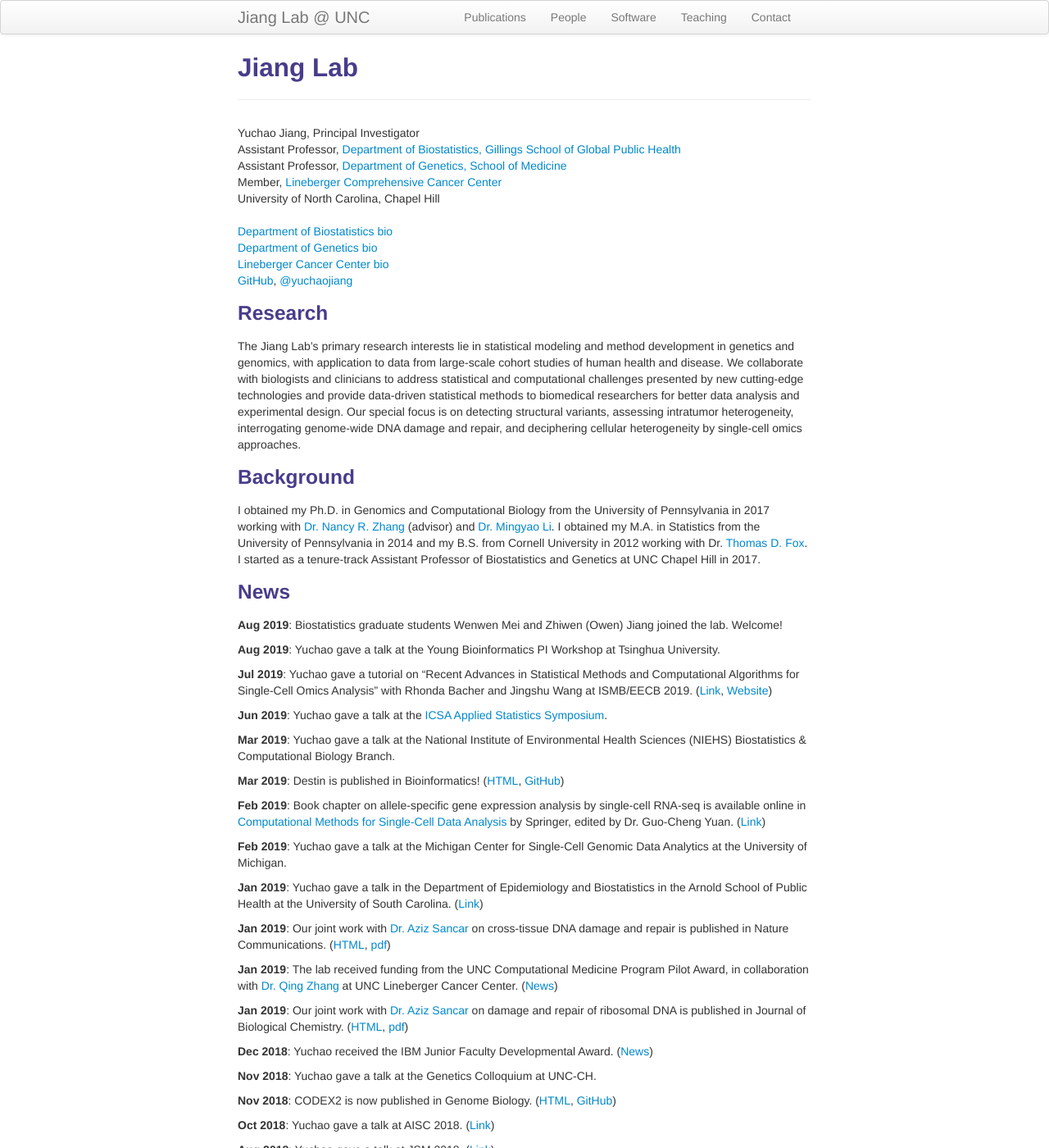
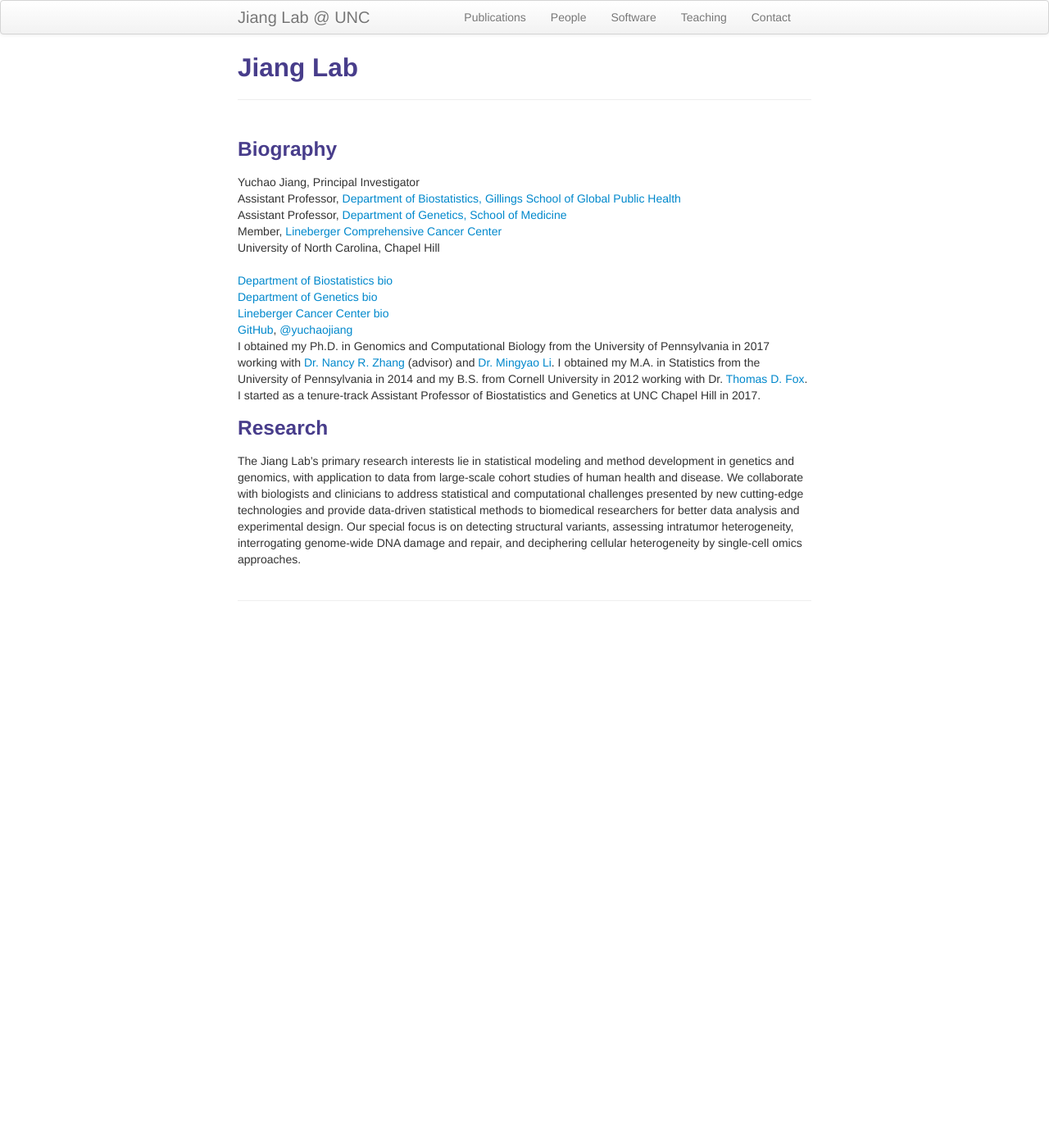
Before and after one commit to yuchaojiang/yuchaojiang.github.io, a Jekyll site: the page built from index.md, in a window 1280 px wide and 1400 px high. Shown: the whole window at 82% size. Built offline with Jekyll 4.4.1, drawn with Linux system fonts in a browser that asks for light colours; some of the changed text lies outside the part shown.

Commit message:
Update index.md

```diff
--- a/index.md
+++ b/index.md
@@ -4,6 +4,8 @@ title: Jiang Lab
 description: I am an Assistant Professor in the Department of Biostatistics and the Department of Genetics at the University of North Carolina, Chapel Hill.
 
 ---
+
+### Biography
 
 <div class="container">
     <div class="row-fluid">
@@ -25,60 +27,8 @@ description: I am an Assistant Professor in the Department of Biostatistics and
     </div>
 </div>
 
+I obtained my Ph.D. in Genomics and Computational Biology from the University of Pennsylvania in 2017 working with [Dr. Nancy R. Zhang](https://statistics.wharton.upenn.edu/profile/nzh/) (advisor) and [Dr. Mingyao Li](http://www.med.upenn.edu/apps/faculty/index.php/g275/p8122973). I obtained my M.A. in Statistics from the University of Pennsylvania in 2014 and my B.S. from Cornell University in 2012 working with Dr. [Thomas D. Fox](https://mbg.cornell.edu/people/thomas-fox/). I started as a tenure-track Assistant Professor of Biostatistics and Genetics at UNC Chapel Hill in 2017.
+
 ### Research
 
 The Jiang Lab’s primary research interests lie in statistical modeling and method development in genetics and genomics, with application to data from large-scale cohort studies of human health and disease. We collaborate with biologists and clinicians to address statistical and computational challenges presented by new cutting-edge technologies and provide data-driven statistical methods to biomedical researchers for better data analysis and experimental design. Our special focus is on detecting structural variants, assessing intratumor heterogeneity, interrogating genome-wide DNA damage and repair, and deciphering cellular heterogeneity by single-cell omics approaches.
-
-
-###  Background
-
-I obtained my Ph.D. in Genomics and Computational Biology from the University of Pennsylvania in 2017 working with [Dr. Nancy R. Zhang](https://statistics.wharton.upenn.edu/profile/nzh/) (advisor) and [Dr. Mingyao Li](http://www.med.upenn.edu/apps/faculty/index.php/g275/p8122973). I obtained my M.A. in Statistics from the University of Pennsylvania in 2014 and my B.S. from Cornell University in 2012 working with Dr. [Thomas D. Fox](https://mbg.cornell.edu/people/thomas-fox/). I started as a tenure-track Assistant Professor of Biostatistics and Genetics at UNC Chapel Hill in 2017.
-
-### News
-**Aug 2019**: Biostatistics graduate students Wenwen Mei and Zhiwen (Owen) Jiang joined the lab. Welcome!
-
-**Aug 2019**: Yuchao gave a talk at the Young Bioinformatics PI Workshop at Tsinghua University.
-
-**Jul 2019**: Yuchao gave a tutorial on "Recent Advances in Statistical Methods and Computational Algorithms for Single-Cell Omics Analysis" with Rhonda Bacher and Jingshu Wang at ISMB/EECB 2019. ([Link](https://www.iscb.org/ismbeccb2019-program/tutorials#am2), [Website](https://github.com/rhondabacher/ISMB2019_SingleCellTutorial))
-
-**Jun 2019**: Yuchao gave a talk at the [ICSA Applied Statistics Symposium](https://symposium2019.icsa.org/main.html).
-
-**Mar 2019**: Yuchao gave a talk at the National Institute of Environmental Health Sciences (NIEHS) Biostatistics & Computational Biology Branch.
-
-**Mar 2019**: Destin is published in Bioinformatics! ([HTML](https://academic.oup.com/bioinformatics/advance-article/doi/10.1093/bioinformatics/btz141/5367832), [GitHub](https://github.com/urrutiag/destin/))
-
-**Feb 2019**: Book chapter on allele-specific gene expression analysis by single-cell RNA-seq is available online in [Computational Methods for Single-Cell Data Analysis](https://www.springer.com/us/book/9781493990566) by Springer, edited by Dr. Guo-Cheng Yuan. ([Link](https://link.springer.com/protocol/10.1007%2F978-1-4939-9057-3_11))
-
-**Feb 2019**: Yuchao gave a talk at the Michigan Center for Single-Cell Genomic Data Analytics at the University of Michigan.
-
-**Jan 2019**: Yuchao gave a talk in the Department of Epidemiology and Biostatistics in the Arnold School of Public Health at the University of South Carolina. ([Link](https://www.dropbox.com/s/knzk4asp4vgrsuj/epibioJiangvs2.jpg?dl=0))
-
-**Jan 2019**: Our joint work with [Dr. Aziz Sancar](http://sancarlab.unc.edu/) on cross-tissue DNA damage and repair is published in Nature Communications. ([HTML](https://www.nature.com/articles/s41467-019-08290-2), [pdf](https://www.nature.com/articles/s41467-019-08290-2.pdf))
-
-**Jan 2019**: The lab received funding from the UNC Computational Medicine Program Pilot Award, in collaboration with [Dr. Qing Zhang](https://www.med.unc.edu/pathology/faculty-2/dplm-faculty-profiles2014dr-zhang/) at UNC Lineberger Cancer Center. ([News](http://news.unchealthcare.org/som-vital-signs/2019/jan-24/honors-and-awards?utm_source=vs-email&utm_medium=email&utm_campaign=4))
-
-**Jan 2019**: Our joint work with [Dr. Aziz Sancar](http://sancarlab.unc.edu/) on damage and repair of ribosomal DNA is published in Journal of Biological Chemistry. ([HTML](http://www.jbc.org/content/294/1/210.short), [pdf](http://www.jbc.org/content/294/1/210.full.pdf))
-
-**Dec 2018**: Yuchao received the IBM Junior Faculty Developmental Award. ([News](https://www.med.unc.edu/genetics/yuchao-jiang-phd-receives-junior-faculty-development-award/))
-
-**Nov 2018**: Yuchao gave a talk at the Genetics Colloquium at UNC-CH.
-
-**Nov 2018**: CODEX2 is now published in Genome Biology. ([HTML](https://genomebiology.biomedcentral.com/articles/10.1186/s13059-018-1578-y), [GitHub](https://github.com/yuchaojiang/CODEX2))
-
-**Oct 2018**: Yuchao gave a talk at AISC 2018. ([Link](https://www.uncg.edu/mat/aisc/2018/index.html))
-
-**Aug 2018**: Yuchao gave a talk at JSM 2018. ([Link](https://ww2.amstat.org/meetings/jsm/2018/onlineprogram/ActivityDetails.cfm?SessionID=215048))
-
-**Jul 2018**: The lab received funding from the [Jayne Koskinas Ted Giovanis Foundation for Health and Policy](http://jktgfoundation.org/) for a multi-PI proposal titled "Single-Cell Dynamics for Precision Medicine in Cancer", joint with [Stephanie Hicks](http://www.stephaniehicks.com/) from Johns Hopkins and [Sahand Hormoz](https://hormoz.hms.harvard.edu/) from Harvard.
-
-**Jun 2018**: Yuchao was selected to attend the BD2K Innovation Lab on Single Cell Dynamics at Bend, OR. ([Link](https://bigdatau.ini.usc.edu/innovationlab2018))
-
-**Feb 2018**: MARATHON is online at *Bioinformatics*. ([HTML](https://academic.oup.com/bioinformatics/article/34/12/2126/4838234), [GitHub](https://github.com/yuchaojiang/MARATHON/))
-
-**Jan 2018**: The lab received the UNC Lineberger Developmental Award. ([News](https://unclineberger.org/news/lineberger-awards?utm_source=lineup&utm_medium=email&utm_campaign=5))
-
-**Dec 2017**: Biostatistics Ph.D. candidates Rujin Wang and Meichen Dong joined the lab. Welcome!
-
-**Nov 2017**: Gene Urrutia joined the lab as a postdoc fellow. Welcome Gene!
-
-**Oct 2017**: Yuchao gave a talk at the Bioinformatics and Computational Biology Colloquium at UNC-CH.
```
